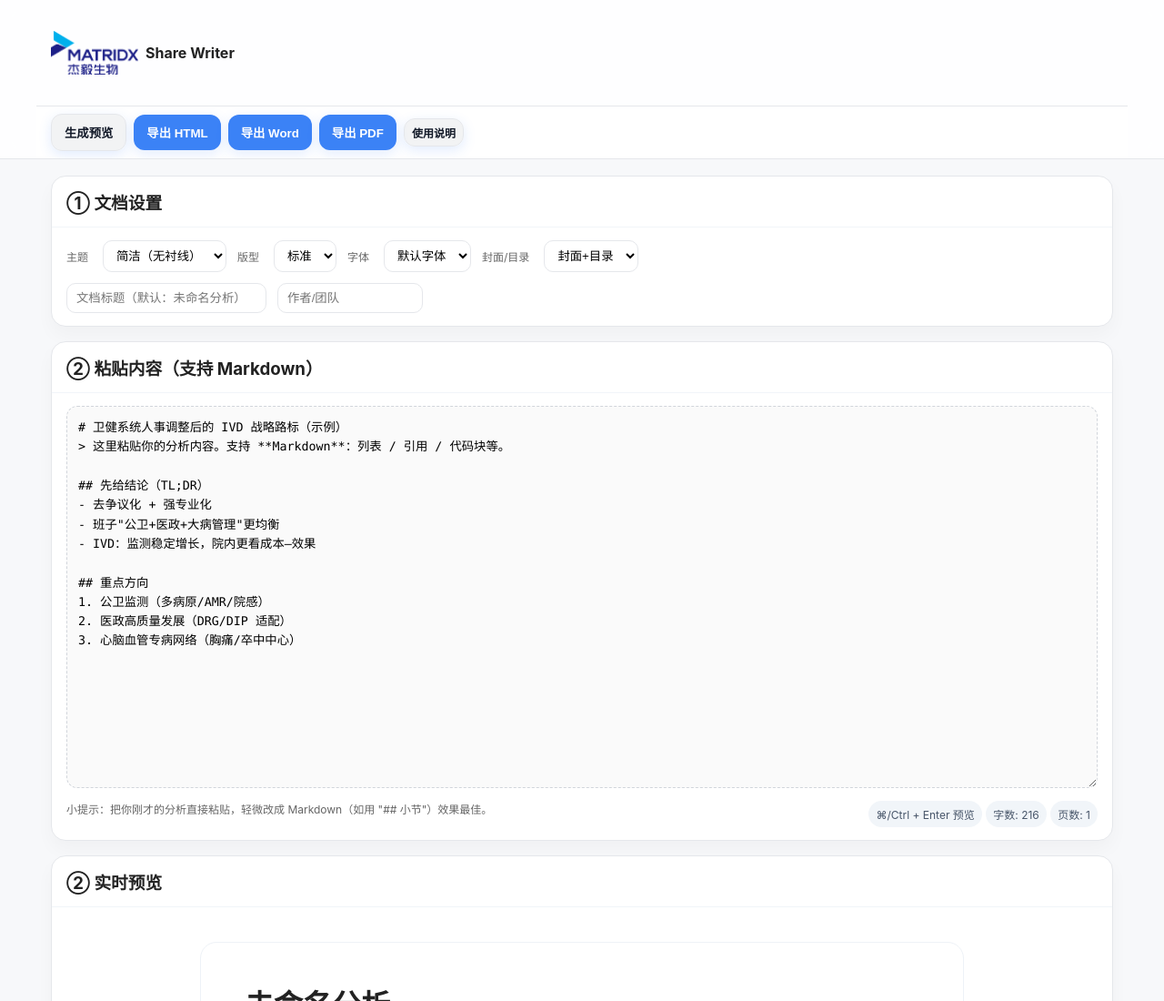
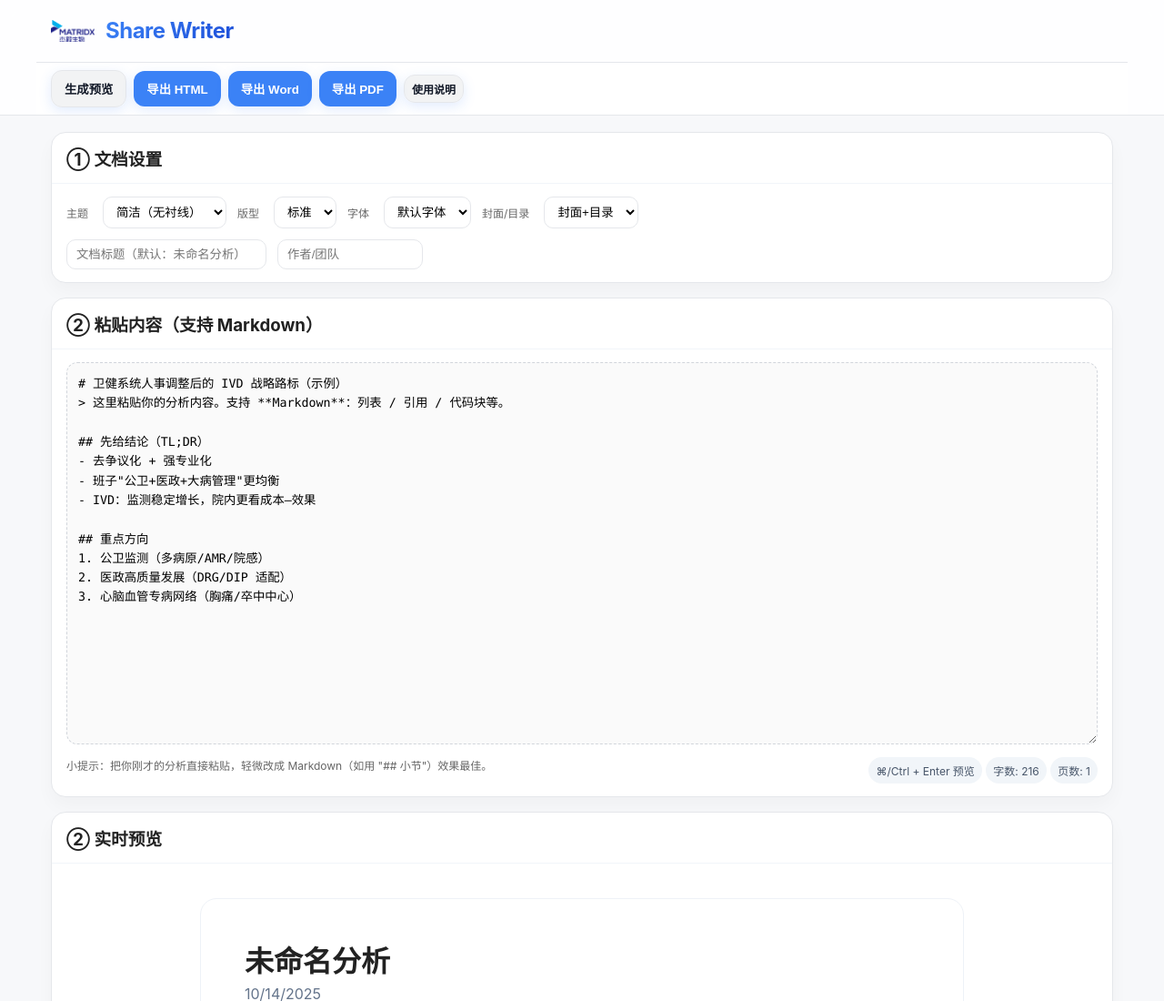
Before and after one commit to Bupoo123/share-writer, a plain HTML site: page index.html in a window 1280 px wide. Shown: the top 1100 px of the page at 91% size. Drawn offline with nearby package versions, Linux system fonts and the light colour scheme.

Commit message:
美化标题文字：优化Share Writer显示效果
- 调整logo尺寸为48x48px，与文字大小协调
- 为Share Writer文字添加渐变色彩效果
- 优化字体大小(24px)和字间距
- 增加logo与文字间距，提升视觉层次
- 使用蓝色渐变背景，增强品牌感

```diff
--- a/css/style.css
+++ b/css/style.css
@@ -17,8 +17,18 @@ header{
   backdrop-filter:saturate(180%) blur(10px);border-bottom:1px solid #e5e7eb
 }
 .bar{max-width:1200px;margin:0 auto;padding:10px 16px;display:flex;gap:8px;flex-wrap:nowrap;align-items:center;overflow-x:auto}
-.title{font-weight:700;margin-right:auto;display:flex;align-items:center;gap:8px}
-.logo{width:96px;height:96px;object-fit:contain}
+.title{font-weight:700;margin-right:auto;display:flex;align-items:center;gap:12px}
+.logo{width:48px;height:48px;object-fit:contain}
+.title-text{
+  font-size: 24px;
+  font-weight: 700;
+  background: linear-gradient(135deg, #3b82f6, #1d4ed8);
+  -webkit-background-clip: text;
+  -webkit-text-fill-color: transparent;
+  background-clip: text;
+  letter-spacing: -0.5px;
+  line-height: 1.2;
+}
 select,input[type="text"]{padding:8px 10px;border:1px solid #e5e7eb;border-radius:10px;background:#fff}
 button{
   padding:10px 14px;border:0;border-radius:12px;background:var(--accent);color:#fff;font-weight:600;cursor:pointer;
--- a/index.html
+++ b/index.html
@@ -16,7 +16,7 @@
   <div class="bar">
     <div class="title">
       <img src="assets/images/logo.png" alt="Share Writer" class="logo" onerror="this.style.display='none'">
-      Share Writer
+      <span class="title-text">Share Writer</span>
     </div>
   </div>
   <div class="bar" style="padding:8px 16px;border-top:1px solid #e5e7eb;background:rgba(255,255,255,.95)">
```
